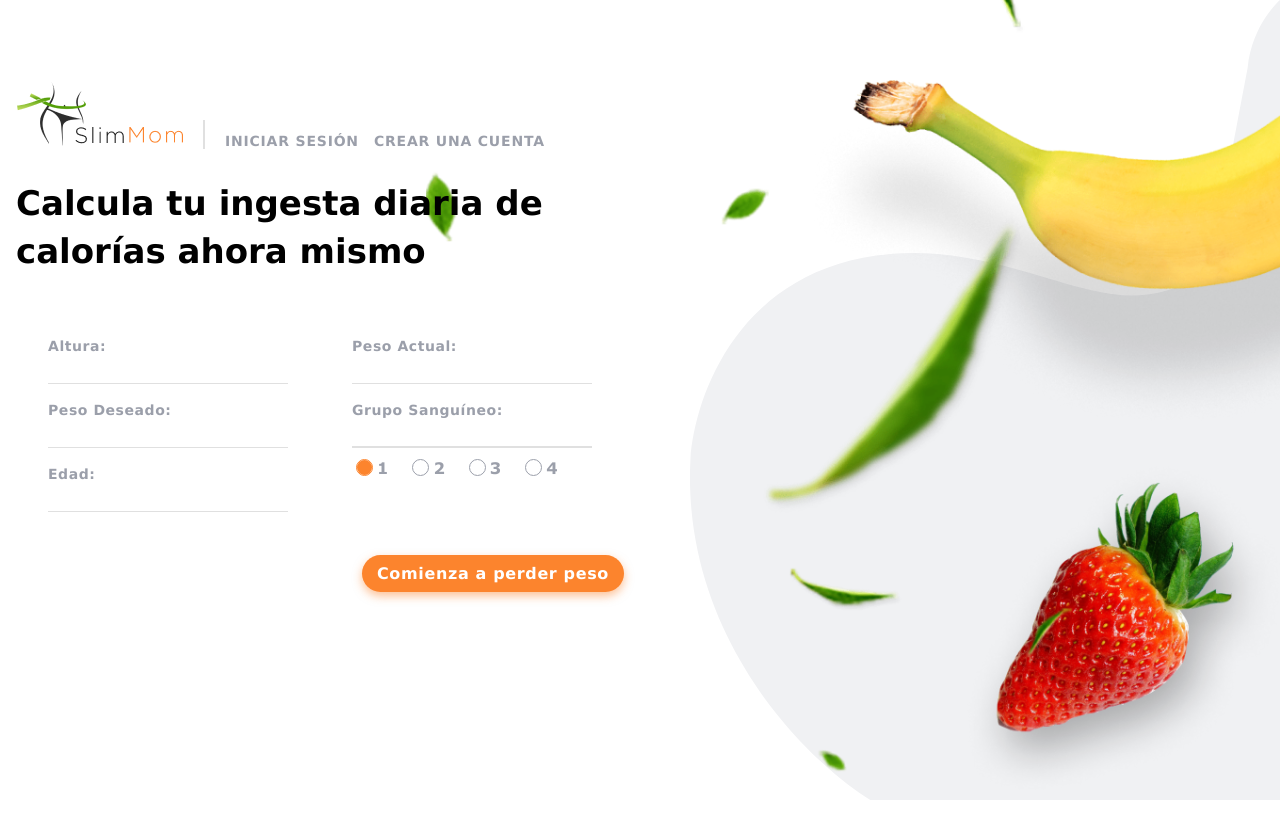
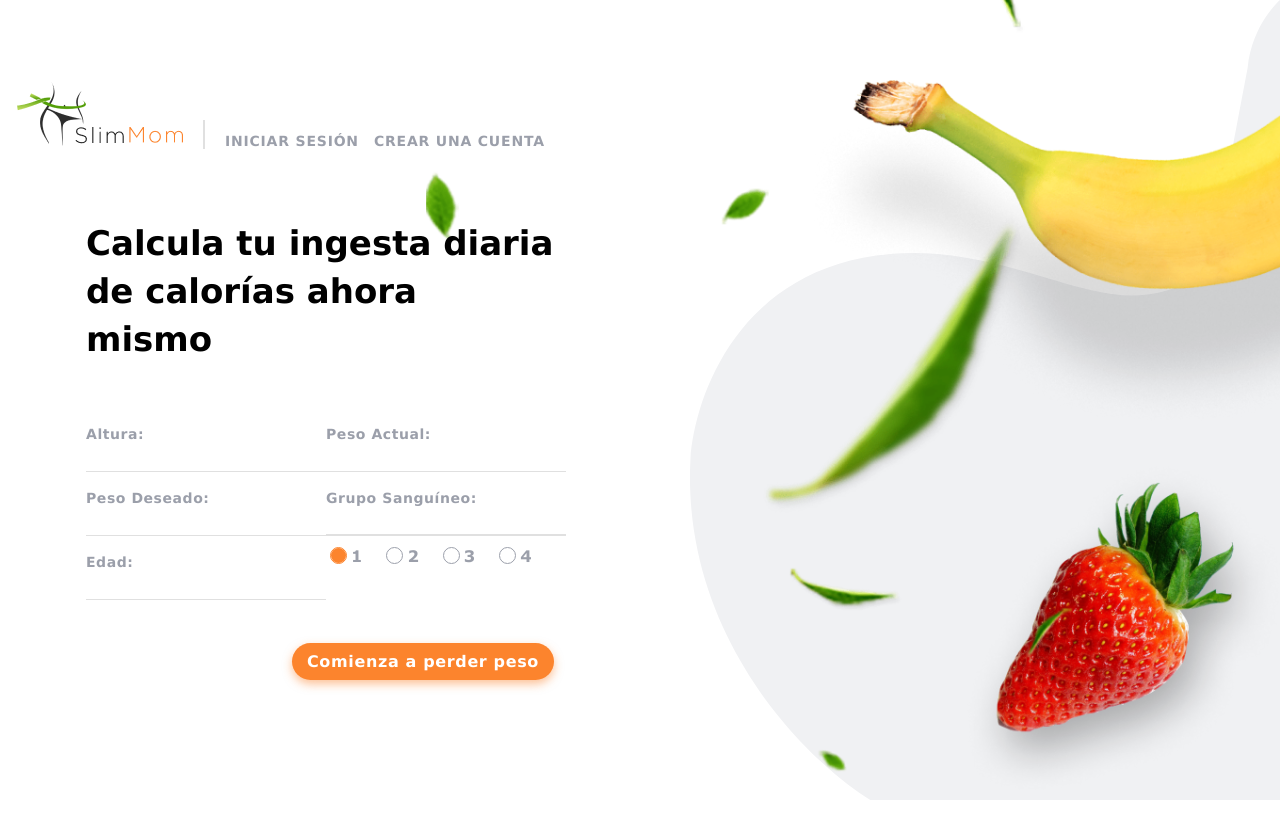
Before and after one commit to Pugli87/project-last_chance, a React (Create React App) app: page /project-last_chance/ in a window 1280 px wide. Before the commit the page ends 800 px from the top, so only its background shows below. Built offline with nearby package versions, Linux system fonts and the light colour scheme; the HTML template or start-up script is replaced by a standard one.

Commit message:
arreglo padding

```diff
--- a/src/components/DataForm/dataForm.styled.js
+++ b/src/components/DataForm/dataForm.styled.js
@@ -1,9 +1,8 @@
 import styled from 'styled-components';
 
 export const Container = styled.div`
-  padding: 30px 0;
+  padding: 70px;
   width: 608px;
-  align-items: left;
   @media (max-width: 767px) {
     width: auto;
   }
--- a/src/components/Layout/_GeneralLayout.scss
+++ b/src/components/Layout/_GeneralLayout.scss
@@ -8,7 +8,7 @@
 }
 
 .contentLayout {
-  z-index: 4;
+  z-index: 1;
   position: relative;
 
   &:last-child {
```
